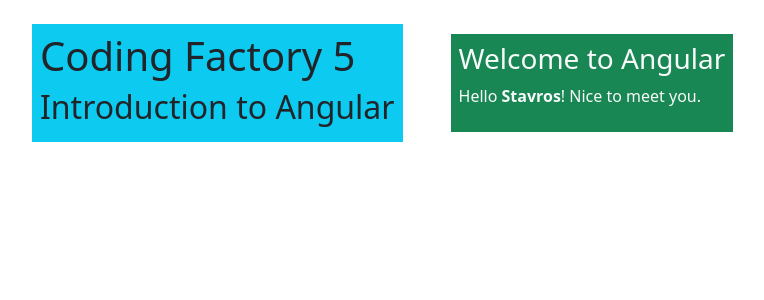
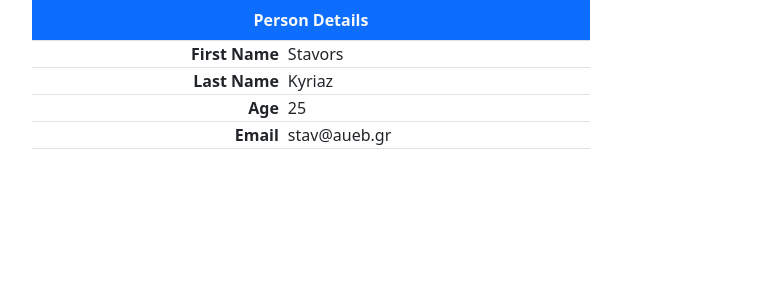
Before and after one commit to StKrz/angular-introduction, an Angular app: page / in a window 1280 px wide. Shown: the top 300 px of the page, without its empty margins (50-814 px from the left). Built offline with nearby package versions, Linux system fonts and the light colour scheme.

Commit message:
one way binding

```diff
--- a/src/app/app.component.html
+++ b/src/app/app.component.html
@@ -1,12 +1,21 @@
-<div class="container mt-4">
-  <div class="d-flex gap-5 align-items-center">
-    <div class="bg-info p-2">
-      <h1>Coding Factory 5</h1>
-      <h2>Introduction to Angular</h2>
-    </div>
-    <div class="bg-success p-2 text-light">
-      <h3>Welcome to Angular</h3>
-      <p>Hello <strong>Stavros</strong>! Nice to meet you.</p>
-    </div>
-  </div>
-</div>
+<div class="container"><table class="table table-bordered w-50">
+  <caption class="caption-top fw-bold bg-primary text-light text-center">
+    Person Details
+  </caption>
+  <tr>
+    <td class="fw-semibold text-end">First Name</td>
+    <td class="ps-2">{{ person.givenName }}</td>
+  </tr>
+  <tr>
+    <td class="fw-semibold text-end">Last Name</td>
+    <td class="ps-2">{{ person.surName }}</td>
+  </tr>
+  <tr>
+    <td class="fw-semibold text-end">Age</td>
+    <td class="ps-2">{{ person.age }}</td>
+  </tr>
+  <tr>
+    <td class="fw-semibold text-end">Email</td>
+    <td class="ps-2">{{ person.email }}</td>
+  </tr>
+</table></div>
--- a/src/app/app.component.ts
+++ b/src/app/app.component.ts
@@ -8,5 +8,12 @@
   styleUrl: './app.component.css'
 })
 export class AppComponent {
-  title = 'angular-introduction';
+  name = 'Stavros';
+
+  person = {
+    givenName: 'Stavors',
+    surName: 'Kyriaz',
+    age: 25,
+    email: 'stav@aueb.gr'
+  }
 }
```
Also changed, not shown: 1 other file (tests, documents, lock files or other folders).
